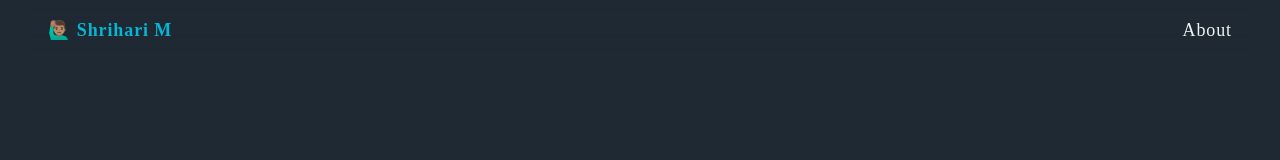
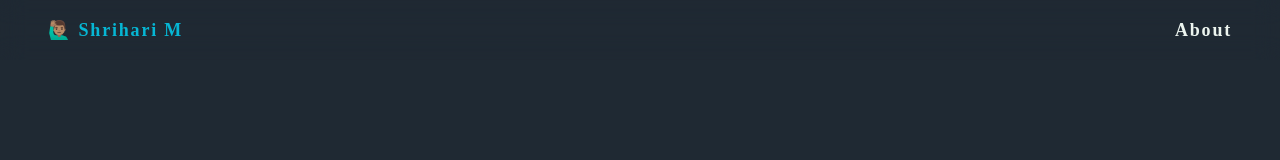
Before and after one commit to ShrihariMohan/shrihari-portfolio, a Next.js app: page / in a window 1280 px wide. Shown: the top 160 px of the page. Built offline with nearby package versions, Linux system fonts and the light colour scheme.

Commit message:
Quality of life changes

```diff
--- a/components/footer.tsx
+++ b/components/footer.tsx
@@ -14,9 +14,9 @@ import Facebook from './Social/facebook';
 const Footer = React.forwardRef<HTMLDivElement>((props, ref) => {
   return (
     <footer className="bg-gray-900 w-full pt-6  px-3" >
-      <h1 className='text-2xl text-center mb-8' style={{ fontFamily: 'Satisfy, cursive' }}> About & Other Stuff</h1>
+      <h1 className='text-2xl text-center mb-8 tracking-widest' style={{ fontFamily: 'Satisfy, cursive' }}> About & Other Stuff</h1>
       <Grid container sx={{ flexDirection: 'column' }} ref={ref}>
-        <Grid container mb={2} justifyContent='center'>
+        <Grid container mb={2} justifyContent='center' spacing={2}>
           <FirstCol />
           <SecondCol />
         </Grid>
@@ -29,7 +29,7 @@ const Footer = React.forwardRef<HTMLDivElement>((props, ref) => {
           <LinkedIn />
           <Email />
         </Box>
-        <p className='text-center text-slate-600 mt-4'> Feel Free to use this as a <a href='https://github.com/ShrihariMohan/shrihari-portfolio' className='cursor-pointer text-cyan-600 hover:scale-110' target='_blank'> template</a> for your portfolio</p>
+        <p className='text-center text-slate-600 mt-4 mb-2'> Feel Free to use this as a <a href='https://github.com/ShrihariMohan/shrihari-portfolio' className='cursor-pointer text-cyan-600 hover:scale-110' target='_blank'> template</a> for your portfolio</p>
       </Grid>
     </footer>
   )
--- a/components/navBar.tsx
+++ b/components/navBar.tsx
@@ -4,10 +4,10 @@ function NavBar({ onSeeContact }: { onSeeContact: any }) {
   return (
     <nav className='py-4 md:px-12 px-6 text-lg sticky top-0 h-[60px] backdrop-blur-md	z-10' >
       <ul className='flex justify-between items-center'>
-        <li className='tracking-wider text-cyan-500 font-extrabold' style={{ fontFamily: 'Satisfy, cursive' }}> 🙋🏽‍♂️ Shrihari M</li>
-        <a onClick={onSeeContact} className="cursor-pointer tracking-wider" style={{ fontFamily: 'Satisfy, cursive' }}>
+        <li className='tracking-widest text-cyan-500 font-extrabold' style={{ fontFamily: 'Satisfy, cursive' }}> 🙋🏽‍♂️ Shrihari M</li>
+        <button onClick={onSeeContact} className="cursor-pointer tracking-widest font-bold" style={{ fontFamily: 'Satisfy, cursive' }}>
           About
-        </a>
+        </button>
       </ul>
     </nav>
   )
--- a/components/opensourceProjects.tsx
+++ b/components/opensourceProjects.tsx
@@ -1,5 +1,5 @@
 import Image from "next/image";
-import { Grid, Tooltip } from "@mui/material";
+import { Box, Grid, Tooltip } from "@mui/material";
 import Title from "./Typograpy/title";
 import AboveTitle from "./Typograpy/aboveTitle";
 import React from "react"
@@ -68,10 +68,10 @@ const OpenSourceProjects = React.forwardRef<HTMLDivElement>((props, ref) => {
 
           </p>
         </div>
-          <div className="flex justify-start gap-4 mt-6">
+          <Box className="flex gap-4 mt-6" sx={{ justifyContent: { xs: 'center', sm: 'start' } }}>
           <OutlinedButton text="View Github" icon={<GitHubIcon className="align-top" />} onClick={onViewGitOfSqueeth} />
           <PrimaryButton text="Visit Website" icon={<LanguageIcon className="align-top" />} onClick={() => window.open('https://www.squeethportal.xyz/')} />
-        </div>
+          </Box>
       </Grid>
         <Grid item xs={12} sm={8} md={5} mb={4} className=" px-4">
         <AboveTitle text='Open Source' />
@@ -109,10 +109,10 @@ const OpenSourceProjects = React.forwardRef<HTMLDivElement>((props, ref) => {
 
           </p>
         </div>
-          <div className="flex justify-start gap-4 mt-6">
+          <Box className="flex gap-4 mt-6" sx={{ justifyContent: { xs: 'center', sm: 'start' } }}>
           <OutlinedButton text="View Github" icon={<GitHubIcon className="align-top" />} onClick={onViewGitOfPvz} />
           <PrimaryButton text="Visit Website" icon={<LanguageIcon className="align-top" />} onClick={() => window.open('https://pvz-2-api.vercel.app/')} />
-        </div>
+          </Box>
 
       </Grid>
 
```
